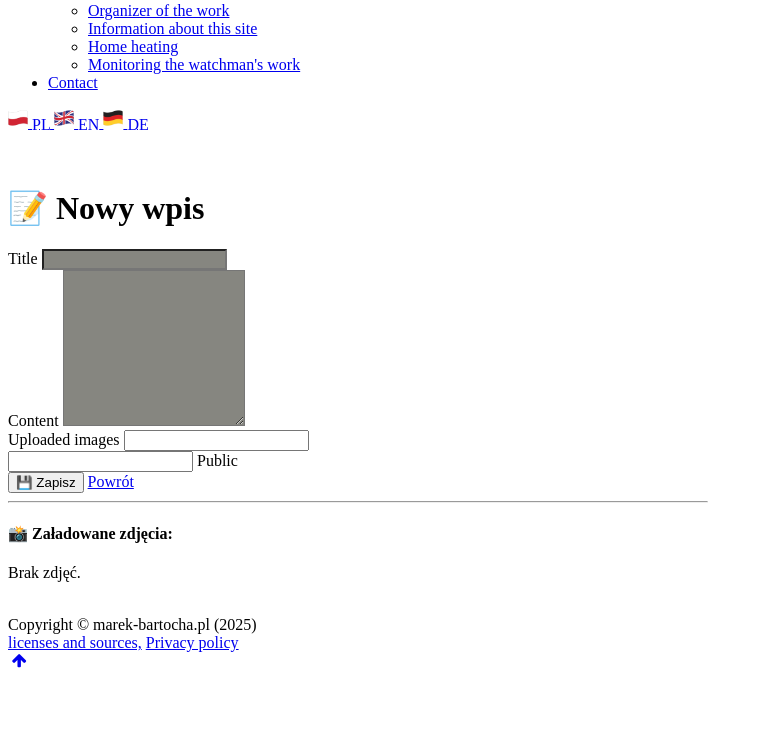
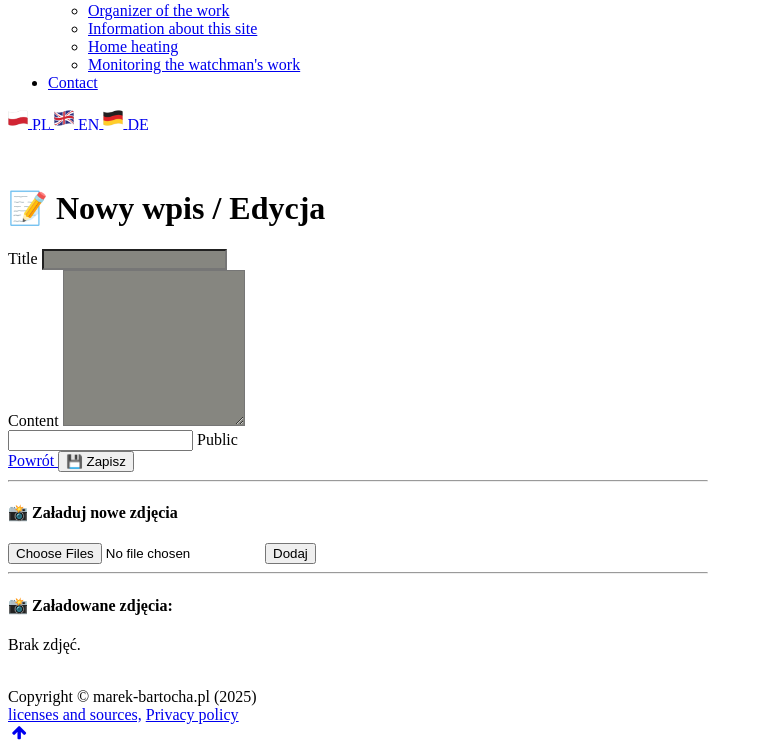
Before and after one commit to MarekBartocha/portfolio, a Symfony app: template templates/blog/new.html.twig in a window 1280 px wide. Shown: the part 166-916 px from the top of the page, without its empty margins (0-763 px from the left). Before the commit the page ends 834 px from the top, so only its background shows below. Run offline with Twig, Linux system fonts and the light colour scheme; the template is opened without the code that fills it, so the values that code supplies are empty; form fields are guessed from the names that the template uses; some libraries are stand-ins or nearby versions.

Commit message:
fix upload img

```diff
--- a/templates/blog/new.html.twig
+++ b/templates/blog/new.html.twig
@@ -2,7 +2,11 @@
 
 {% block body %}
 <div class="container mt-5" style="max-width: 700px;">
-    <h1 class="mb-4 text-center">📝 Nowy wpis</h1>
+   {% for message in app.flashes('success') %}
+      <div class="alert alert-success">{{ message }}</div>
+   {% endfor %}
+
+    <h1 class="mb-4 text-center">📝 Nowy wpis / Edycja</h1>
 
     {{ form_start(form) }}
 
@@ -18,43 +22,72 @@
             {{ form_errors(form.content) }}
         </div>
 
+        <div class="d-flex align-items-center justify-content-between mt-3 gap-2">
+            <div class="form-check mb-0">
+                {{ form_widget(form.public, {'attr': {'class': 'form-check-input'}}) }}
+                {{ form_label(form.public, null, {'label_attr': {'class': 'form-check-label mb-0'}}) }}
+            </div>
 
-        <div class="mb-3">
-            {{ form_label(form.uploadedImages, null, {'label_attr': {'class': 'form-label'}}) }}
-            {{ form_widget(form.uploadedImages, {
-                'attr': {
-                    'multiple': true,
-                    'class': 'form-control',
-                    'accept': 'image/*'
-                }
-            }) }}
-            {{ form_errors(form.uploadedImages) }}
+            <div class="ms-auto d-flex gap-2">
+                <a href="{{ path('topic_show', {'_locale': app.request.locale, 'slug': slug}) }}" class="btn btn-secondary">
+                    Powrót
+                </a>
+                <button class="btn btn-success">
+                    💾 Zapisz
+                </button>
+            </div>
         </div>
 
-        <div class="form-check d-flex align-items-center gap-2 mb-3">
-            {{ form_widget(form.public, {'attr': {'class': 'form-check-input'}}) }}
-            {{ form_label(form.public, null, {'label_attr': {'class': 'form-check-label mb-0'}}) }}
-        </div>
 
-        <button class="btn btn-success w-100">💾 Zapisz</button>
-        <a href="{{ path('topic_show', {'_locale': app.request.locale, 'slug': slug}) }}" class="btn btn-secondary mt-3">Powrót</a>
+        <hr>
 
     {{ form_end(form) }}
+    <h4>📸 Załaduj nowe zdjęcia</h4>
+    <form action="{{ path('blog_image_upload', {'_locale': app.request.locale, 'slug_topic': blog.slug}) }}"
+        method="post" enctype="multipart/form-data" class="d-flex gap-2 align-items-center">
+        <input type="file" name="uploadedImages[]" multiple class="form-control" accept="image/*">
+        <button type="submit" class="btn btn-primary">Dodaj</button>
+    </form>
 
     <hr>
     <h4>📸 Załadowane zdjęcia:</h4>
 
     {% if blog.images|length > 0 %}
-        <div class="row">
+        <div class="row g-3">
             {% for image in blog.images %}
-                <div class="col-4 mb-3 text-center">
-                    <img src="{{ asset('uploads/' ~ image.filePath) }}" class="img-fluid rounded" alt="Zdjęcie {{ image.position }}">
-                    <p class="mt-2">Pozycja: {{ image.position }}</p>
+                <div class="col-12 col-sm-6 col-md-4 col-lg-3 text-center">
+                    <div class="card shadow-sm border-0">
+                        <div class="card-img-top overflow-hidden" style="height:200px; background: gray;">
+                            <img src="{{ asset('uploads/' ~ image.filePath) }}"
+                                class="img-fluid rounded hover-scale"
+                                alt="Zdjęcie {{ image.position }}"
+                                style="object-fit: cover; width: 100%; height: 100%;">
+                        </div>
+                        <div class="card-body p-2" style="background: #f8f9fa;">
+                        <div class="d-flex justify-content-between align-items-center">
+                            <small class="text-muted">Pozycja: {{ image.position }}</small>
+                            <form method="post"
+                                action="{{ path('image_delete', {
+                                    '_locale': app.request.locale,
+                                    'slug_topic': blog.slug,
+                                    'id': image.id
+                                }) }}"
+                                onsubmit="return confirm('Czy na pewno chcesz usunąć to zdjęcie?');">
+                                <input type="hidden" name="_token" value="{{ csrf_token('delete' ~ image.id) }}">
+                                <button class="btn btn-sm btn-danger" type="submit">
+                                    <i class="bi bi-trash"></i> Usuń
+                                </button>
+                            </form>
+                        </div>
+                    </div>
+
+                    </div>
                 </div>
             {% endfor %}
         </div>
     {% else %}
-        <p>Brak zdjęć.</p>
+        <p class="text-muted">Brak zdjęć.</p>
     {% endif %}
+
 </div>
 {% endblock %}
```
Also changed, not shown: src/Controller/AdminController.php (+88 -58 lines), src/Form/BlogType.php (+1 -18 lines).
